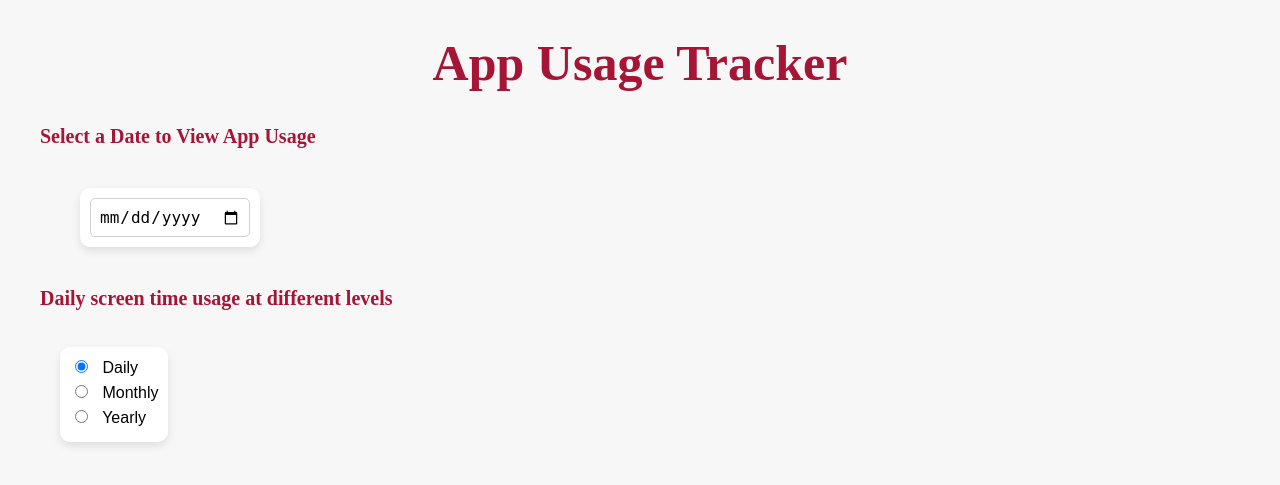
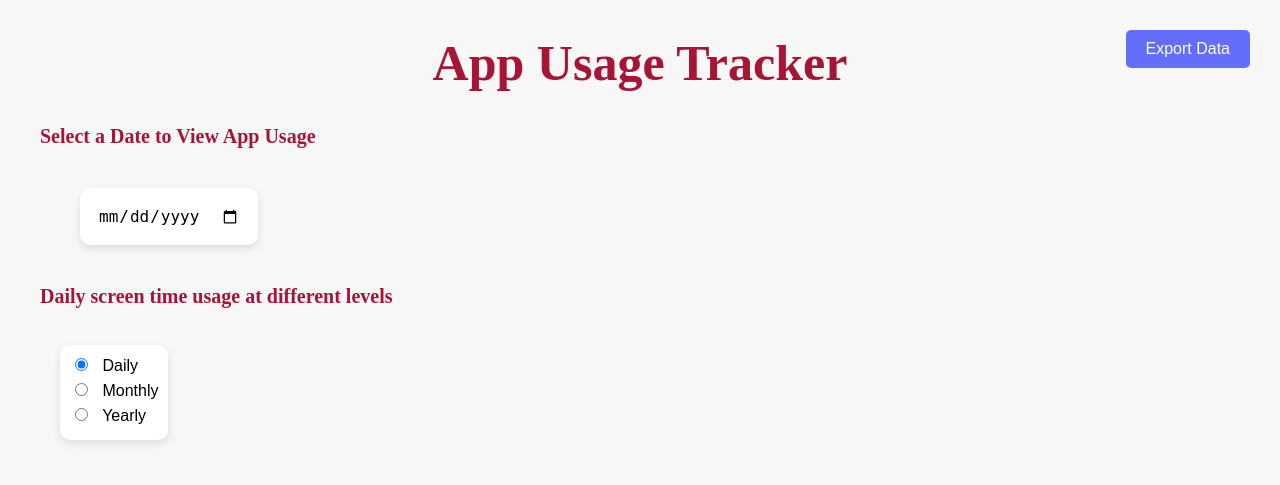
Before and after one commit to Ali-Homany/Desktop_Screen_Time_Tracker, a Flask app: page / in a window 1280 px wide. Shown: the top 485 px of the page. Run offline with Flask 3, Linux system fonts and the light colour scheme; data that the repository does not hold is empty; some libraries are stand-ins or nearby versions.

Commit message:
Add export & refresh
Changes Made:
- add get_denormalized_records method to summarizer
- add refresh method to app.py, and call it in a parallel thread (which calls transform_new_data() when needed)
- add export button to the html/css, which calls the export route in the app
- create export route in app.py which calls get_denormalized_records and downloads its result as csv file

```diff
--- a/app.py
+++ b/app.py
@@ -1,17 +1,15 @@
-from flask import Flask, render_template, send_from_directory, request, jsonify
+from flask import Flask, render_template, send_from_directory, request, jsonify, make_response
 import plotly.graph_objects as go
 from plotly.utils import PlotlyJSONEncoder
-from summarizer import get_daily_usage, get_unique_days, get_usage_by_apps
+from summarizer import get_daily_usage, get_unique_days, get_usage_by_apps, get_denormalized_records
 from db import is_transformation_needed, transform_new_data
 import json
 import os
+import time
 import pandas as pd
 
 
 app = Flask(__name__)
-# revoke etl process if needed
-if is_transformation_needed():
-    transform_new_data()
 unique_days = get_unique_days()
 
 # Serve files from the 'Icons' folder
@@ -27,6 +25,21 @@ def serve_icon(filename):
 def index():
     # Render the index page with the empty graph initially
     return render_template('index.html')
+
+@app.route('/export-data', methods=['GET'])
+def export_data():
+    df = get_denormalized_records()
+    df = df.rename(columns={'duration': 'duration (in seconds)', 'datetime': 'datetime (every hour)'})
+    # Create a CSV file from the data
+    csv_data = df.to_csv(index=False)
+
+    # Create a response with the CSV file
+    response = make_response(csv_data)
+    response.headers['Content-Disposition'] = 'attachment; filename="screentime_data.csv"'
+    response.headers['Content-Type'] = 'text/csv'
+
+    return response
+
 
 def create_app_usage_figure(app_usage_df: pd.DataFrame) -> go.Figure:
     # Create the bar chart
@@ -141,5 +154,23 @@ def update_daily_usage_graph():
     return jsonify({'graphJSON': daily_usage_json})
 
 
+# Auto-refresh the database every minute
+def auto_refresh():
+    while True:
+        # revoke etl process if needed
+        time_left = is_transformation_needed()
+        print('time left ', time_left)
+        if time_left == 0:
+            transform_new_data()
+        time.sleep(time_left)
+
+
 if __name__ == '__main__':
-    app.run(debug=True)
+    # Start the auto-refresh thread
+    import threading
+    threading.Thread(target=auto_refresh, daemon=True).start()
+    # Open the webapp
+    import webbrowser
+    webbrowser.open('http://127.0.0.1:8050/')
+    # Run the webapp
+    app.run(debug=False, port=8050)
--- a/db.py
+++ b/db.py
@@ -89,7 +89,7 @@ def update_app_icon(app_name: str, icon_path: str, file_location: str='') -> Non
     session.commit()
     session.close()
 
-def is_transformation_needed() -> bool:
+def is_transformation_needed() -> int:
     """
     Checks if transformation is needed or not
     """
@@ -97,7 +97,7 @@ def is_transformation_needed() -> bool:
     count = session.query(Record).count()
     session.close()
     # Check if there are more than 600 records (10 minutes)
-    return count > 600
+    return max(0, 600 - count)
 
 def transform_new_data() -> None:
     """
--- a/static/styling.css
+++ b/static/styling.css
@@ -41,15 +41,17 @@ form {
     box-shadow: 0 4px 8px rgba(0, 0, 0, 0.1);
     text-align: left;
 }
-
+form input {
+    cursor: pointer;
+}
 /* Input field (date picker) styling */
 #date-form input[type="date"] {
     padding: 8px;
     font-size: 16px;
-    border: 1px solid #d1d1d1;
+    border: none;
     border-radius: 5px;
     outline: none;
-    transition: border-color 0.2s ease;
+    transition: border-color 0.8s;
 }
 
 #date-form input[type="date"]:focus {
@@ -87,3 +89,22 @@ input[type="date"]:hover {
 input[type="radio"]:hover {
     box-shadow: 0 0 5px rgba(99, 110, 234, 0.3);
 }
+
+
+#export-btn {
+    position: absolute;
+    top: 30px;
+    right: 30px;
+    padding: 10px 20px;
+    font-size: 16px;
+    font-family: inherit;
+    background-color: #636efa;
+    color: #ffffff;
+    border: none;
+    border-radius: 5px;
+    cursor: pointer;
+    transition: background-color 0.5s ease;
+}
+#export-btn:hover {
+    background-color: #464db1;
+}
--- a/summarizer.py
+++ b/summarizer.py
@@ -62,6 +62,12 @@ def get_usage_by_apps(date: datetime.date) -> pd.DataFrame:
     app_counts['usage'] = app_counts['usage'] / 60  # timestamp is in seconds
     return app_counts
 
+def get_denormalized_records() -> pd.DataFrame:
+    session = create_db()
+    query = session.query(HourlyRecords.datetime, App.app_name, HourlyRecords.duration).join(App)
+    result = pd.read_sql(query.statement, session.bind)
+    session.close()
+    return result
 
 def get_unique_days() -> list:
     session = create_db()
--- a/templates/index.html
+++ b/templates/index.html
@@ -39,7 +39,13 @@
         <!-- Plotly daily usage graph will be rendered here -->
     </div>
 
+    <button id="export-btn">Export Data</button>
 
+    <script>
+        document.getElementById('export-btn').addEventListener('click', function() {
+            window.location.href = '/export-data';
+        });
+    </script>
     <script type="text/javascript" src="https://cdn.plot.ly/plotly-latest.min.js"></script>
     <script>
         // For the date selection form
```
Also changed, not shown: README.md, dashboard1.png.
